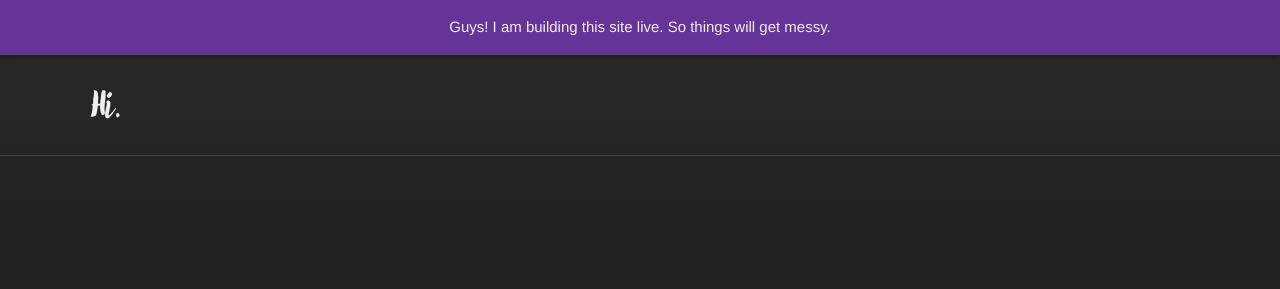
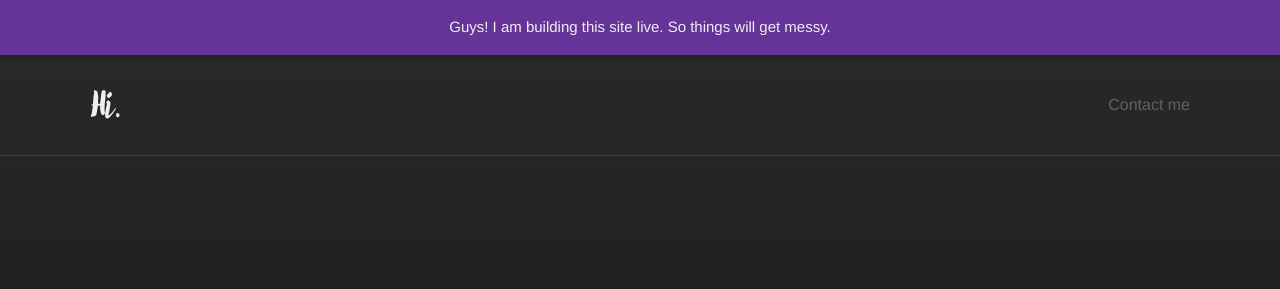
Before and after one commit to javierlocp/javierlocp.github.io, a Jekyll site: the page built from index.html, in a window 1280 px wide. Shown: the top 289 px of the page. Built offline with Jekyll 4.4.1, drawn with Linux system fonts in a browser that asks for light colours.

Commit message:
add typeform

```diff
--- a/_includes/header.html
+++ b/_includes/header.html
@@ -20,6 +20,8 @@
           {% endif %}
         {% endfor %}
       </div> -->
+      <a class="typeform-share link" href="https://javierlo.typeform.com/to/yOTrc0" data-mode="1" target="_blank">Contact me </a>
+      <script>(function(){var qs,js,q,s,d=document,gi=d.getElementById,ce=d.createElement,gt=d.getElementsByTagName,id='typef_orm',b='https://s3-eu-west-1.amazonaws.com/share.typeform.com/';if(!gi.call(d,id)){js=ce.call(d,'script');js.id=id;js.src=b+'share.js';q=gt.call(d,'script')[0];q.parentNode.insertBefore(js,q)}})()</script>
     </nav>
   </div>
 </header>
--- a/_sass/_layout.scss
+++ b/_sass/_layout.scss
@@ -25,7 +25,17 @@
 
 .site-nav {
     float: right;
-    line-height: 56px;
+    margin: 38px 0;
+    a{
+      color: $text-second-color;
+      -webkit-transition: color 0.3s;
+      -o-transition: color 0.3s;
+      transition: color 0.3s;
+      &:hover{
+        text-decoration: none;
+        color: #FFF;
+        }
+    }
 
     .menu-icon {
         display: none;
```
